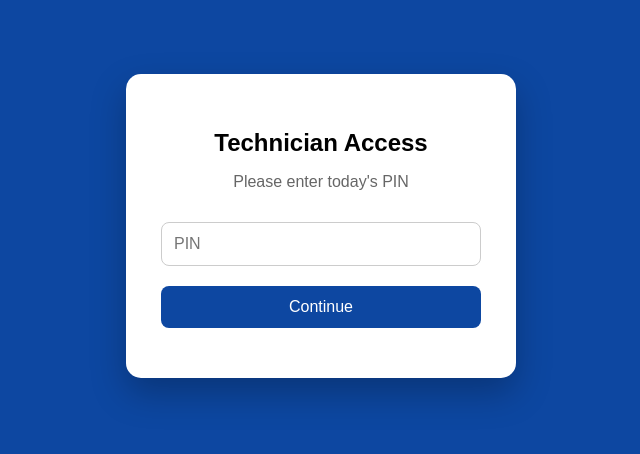
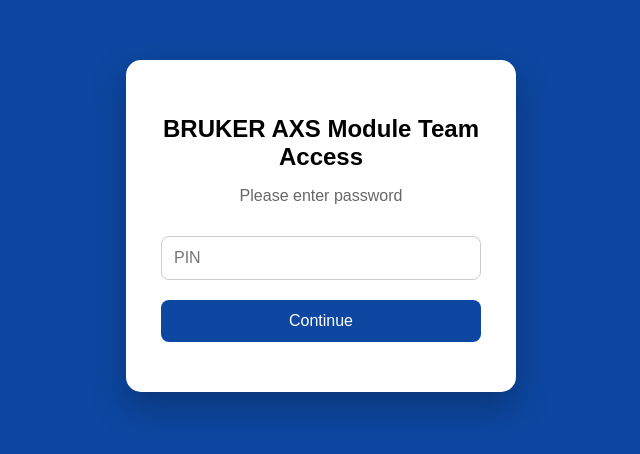
Before and after one commit to ikhwanhalim92/DTTS-IPQ-Gateway, a plain HTML site: page index.html in a window 1280 px wide. Shown: the part 174-628 px from the top of the page, without its empty margins (319-959 px from the left). Drawn offline with Linux system fonts and the light colour scheme.

Commit message:
Update index.html

```diff
--- a/index.html
+++ b/index.html
@@ -71,9 +71,9 @@ button:hover{
 
 <div class="card">
 
-<h2>Technician Access</h2>
+<h2>BRUKER AXS Module Team Access</h2>
 
-<p>Please enter today's PIN</p>
+<p>Please enter password</p>
 
 <input
 type="password"
```
